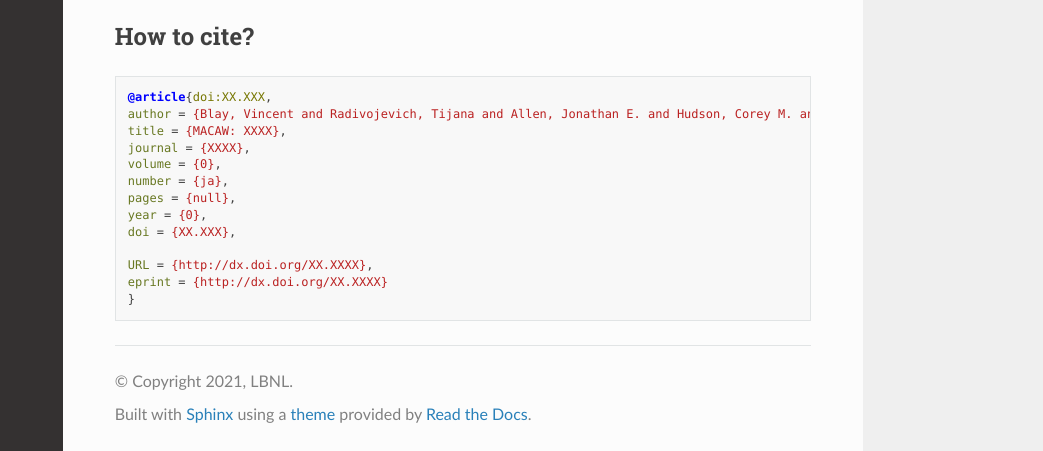
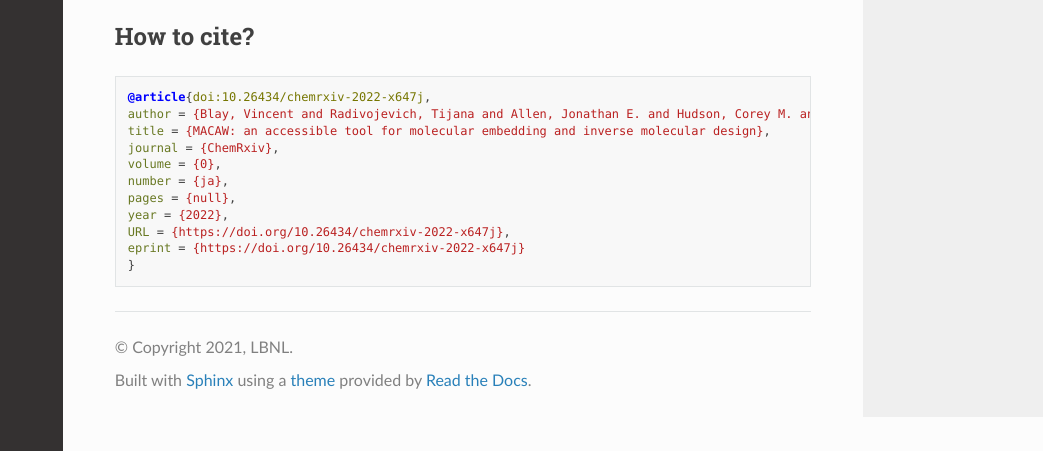
Before and after one commit to LBLQMM/MACAW, a Sphinx documentation site: the page built from docs/source/index.rst, in a window 1280 px wide and 900 px high, scrolled down 1952 px, cut to the strip 449-900 px from the top of the window. Shown: the whole strip, without its empty margins (237-1280 px from the left). Built offline with Sphinx 7.4.7 and the Read the Docs theme 2.0.0, drawn with Linux system fonts in a browser that asks for light colours.

Commit message:
Updated hyperlinks

```diff
--- a/docs/source/index.rst
+++ b/docs/source/index.rst
@@ -6,7 +6,7 @@ Welcome to the MACAW documentation!
 
 MACAW embeddings can be used as an alternative to conventional molecular descriptors. MACAW embeddings are fast and easy to compute, variable selection is not needed, and they may enable more accuracte predictive models than conventional molecular descriptors.
 
-MACAW also provides original algorithms to generate molecular libraries and to evolve molecules *in silico* to meet a desired specification (inverse molecular design). The design specification can be any property or combination of properties that can be predicted for the molecule, such as its octane number or its binding affinity to a protein. Details about the algorithms can be found in the `MACAW publication <https://www.nature.com/natmachintell/>`_.
+MACAW also provides original algorithms to generate molecular libraries and to evolve molecules *in silico* to meet a desired specification (inverse molecular design). The design specification can be any property or combination of properties that can be predicted for the molecule, such as its octane number or its binding affinity to a protein. Details about the algorithms can be found in the `MACAW publication <https://doi.org/10.26434/chemrxiv-2022-x647j>`_.
 
 .. contents::
     :depth: 3
@@ -81,16 +81,14 @@ How to cite?
 
 .. code-block:: bib
 
-    @article{doi:XX.XXX,
+    @article{doi:10.26434/chemrxiv-2022-x647j,
     author = {Blay, Vincent and Radivojevich, Tijana and Allen, Jonathan E. and Hudson, Corey M. and Garcia-Martin, Hector},
-    title = {MACAW: XXXX},
-    journal = {XXXX},
+    title = {MACAW: an accessible tool for molecular embedding and inverse molecular design},
+    journal = {ChemRxiv},
     volume = {0},
     number = {ja},
     pages = {null},
-    year = {0},
-    doi = {XX.XXX},
-
-    URL = {http://dx.doi.org/XX.XXXX},
-    eprint = {http://dx.doi.org/XX.XXXX}
+    year = {2022},
+    URL = {https://doi.org/10.26434/chemrxiv-2022-x647j},
+    eprint = {https://doi.org/10.26434/chemrxiv-2022-x647j}
     }
--- a/setup.py
+++ b/setup.py
@@ -24,7 +24,6 @@ setup(
         'Programming Language :: Python :: 3 :: Only',
         'Operating System :: OS Independent',
         'Topic :: Scientific/Engineering :: Chemistry',
-        'License :: OSI Approved :: MIT License',
         'Intended Audience :: Science/Research',
         'Natural Language :: English'
           ],
```
Also changed, not shown: README.md (+3 -3 lines).
